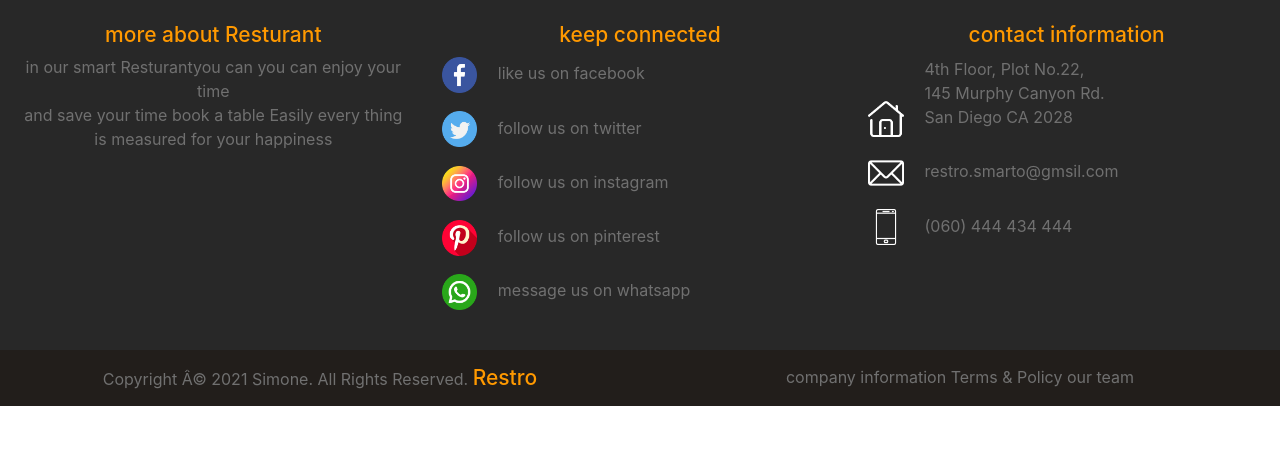
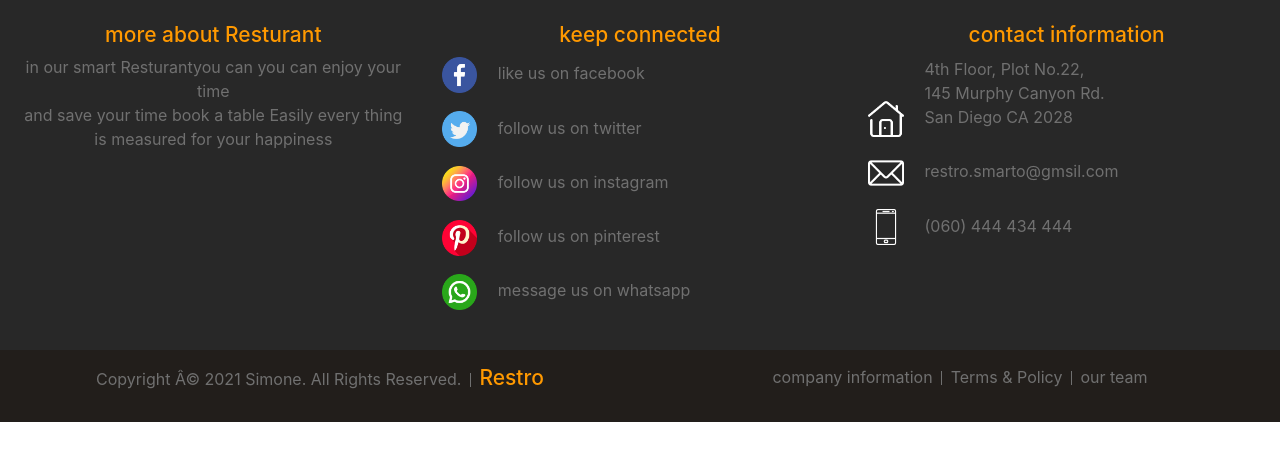
Before and after one commit to Hady-Hassan/Restro, a PHP site: page /footer.php in a window 1280 px wide. Shown: the top 461 px of the page. Run offline with PHP 8.4, Linux system fonts and the light colour scheme.

Commit message:
fix line in footer

```diff
--- a/css/style.css
+++ b/css/style.css
@@ -51,12 +51,15 @@ h4 {
 }
 .footer-part2 * {
   /* margin: 15px; */
-  display: inline;
+  display: inline-block;
 }
 .line {
   width: 1px;
-  height: 20px;
+  height: 14px;
   background-color: #707070;
+  margin: 0 4px;
+  position: relative;
+  top: 2px;
 
 }
 /* .footer-part2-1 {
```
